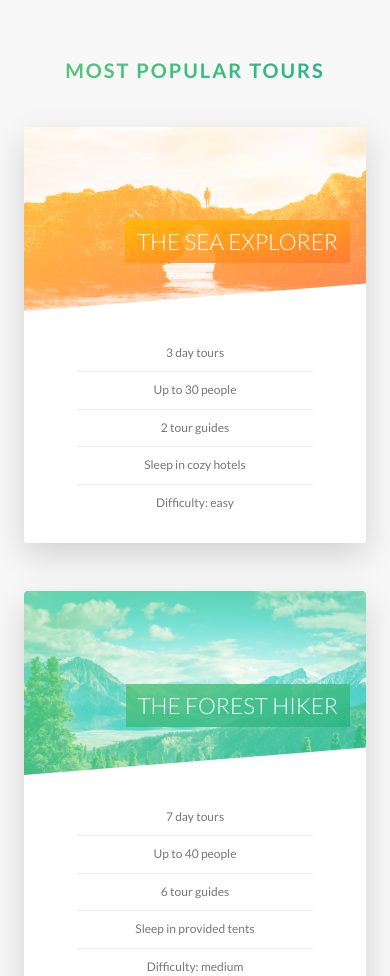
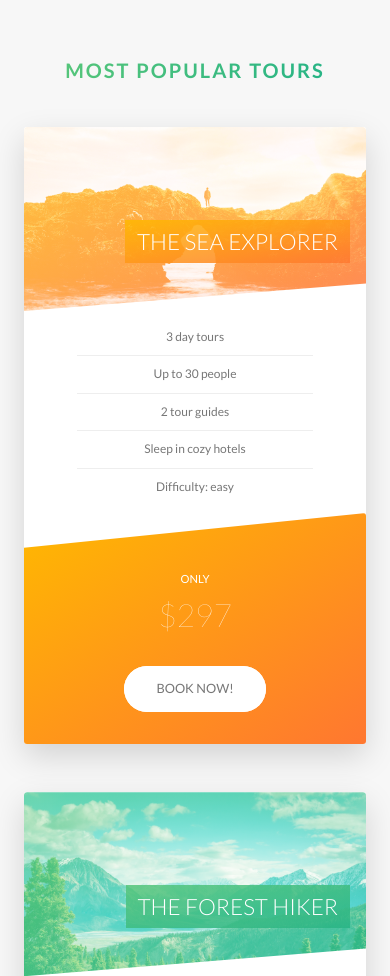
Before and after one commit to angelprzz/Natours, a website: page index.html in a window 390 px wide. Shown: the part 2469-3445 px from the top of the page. Drawn offline with Linux system fonts and the light colour scheme.

Commit message:
Writing Media Queries - Tours, Stories and Booking Sections

```diff
--- a/sass/components/_card.scss
+++ b/sass/components/_card.scss
@@ -179,4 +179,48 @@
     font-size: 6rem;
     font-weight: 100;
   }
+
+  @include respond(tab-port) {
+    height: auto;
+    border-radius: 3px;
+    background-color: $color-white;
+    box-shadow: 0 1.5rem 4rem rgba($color-black, 0.15);
+
+    &__side {
+      height: auto;
+      position: relative;
+      box-shadow: none;
+
+      &--back {
+        transform: rotateY(0);
+        clip-path: polygon(0 15%, 100% 0, 100% 100%, 0% 100%);
+      }
+    }
+
+    &:hover &__side--front {
+      transform: rotateY(0);
+    }
+
+    &__details {
+      padding: 1rem 3rem;
+    }
+
+    // BACK SIDE STYLING
+    &__cta {
+      position: relative;
+      top: 0;
+      left: 0;
+      transform: translate(0);
+      width: 100%;
+      padding: 7rem 4rem 4rem 4rem;
+    }
+
+    &__price-box {
+      margin-bottom: 3rem;
+    }
+
+    &__price-value {
+      font-size: 4rem;
+    }
+  }
 }
--- a/sass/components/_form.scss
+++ b/sass/components/_form.scss
@@ -14,6 +14,10 @@
     width: 90%;
     display: block;
     transition: all 0.3s;
+
+    @include respond(tab-port) {
+      width: 100%;
+    }
 
     &:focus {
       outline: none;
@@ -48,6 +52,11 @@
   &__radio-group {
     width: 49%;
     display: inline-block;
+
+    @include respond(tab-port) {
+      width: 100%;
+      margin-bottom: 1rem;
+    }
   }
 
   &__radio-input {
--- a/sass/components/_story.scss
+++ b/sass/components/_story.scss
@@ -9,6 +9,16 @@
   font-size: $default-font-size;
   transform: skewX(-12deg);
 
+  @include respond(tab-port) {
+    width: 100%;
+    padding: 4rem;
+    padding-left: 7rem;
+  }
+
+  @include respond(phone) {
+    transform: skewX(0);
+  }
+
   &__shape {
     width: 15rem;
     height: 15rem;
@@ -18,8 +28,12 @@
 
     -webkit-clip-path: circle(50% at 50% 50%);
     clip-path: circle(50% at 50% 50%);
-    transform: translateX(-3rem) skewX(12deg);
+    transform: skewX(12deg);
     position: relative;
+
+    @include respond(phone) {
+      transform: translateX(-3rem) skewX(0);
+    }
   }
 
   &__img {
@@ -30,7 +44,11 @@
   }
 
   &__text {
-    transform: skewX(12deg);
+    transform: skewX(12rem);
+
+    @include respond(phone) {
+      transform: skewX(0);
+    }
   }
 
   &__caption {
--- a/sass/pages/_home.scss
+++ b/sass/pages/_home.scss
@@ -66,10 +66,36 @@
   background-size: 100%; // Cover & 100% are the same.
   border-radius: 3px;
   box-shadow: 0 1.5rem 4rem rgba($color-black, 0.2);
-  height: 50rem;
+
+  @include respond(tab-land) {
+    background-image: linear-gradient(
+        105deg,
+        rgba($color-white, 0.9) 65%,
+        transparent 65%
+      ),
+      url(../img/nat-10.jpg);
+    background-size: cover;
+  }
+
+  @include respond(tab-port) {
+    background-image: linear-gradient(
+        to right,
+        rgba($color-white, 0.9) 100%,
+        transparent 65%
+      ),
+      url(../img/nat-10.jpg);
+  }
 
   &__form {
     width: 50%;
     padding: 6rem;
+
+    @include respond(tab-land) {
+      width: 65%;
+    }
+
+    @include respond(tab-port) {
+      width: 100%;
+    }
   }
 }
```
Also changed, not shown: css/style.css.
